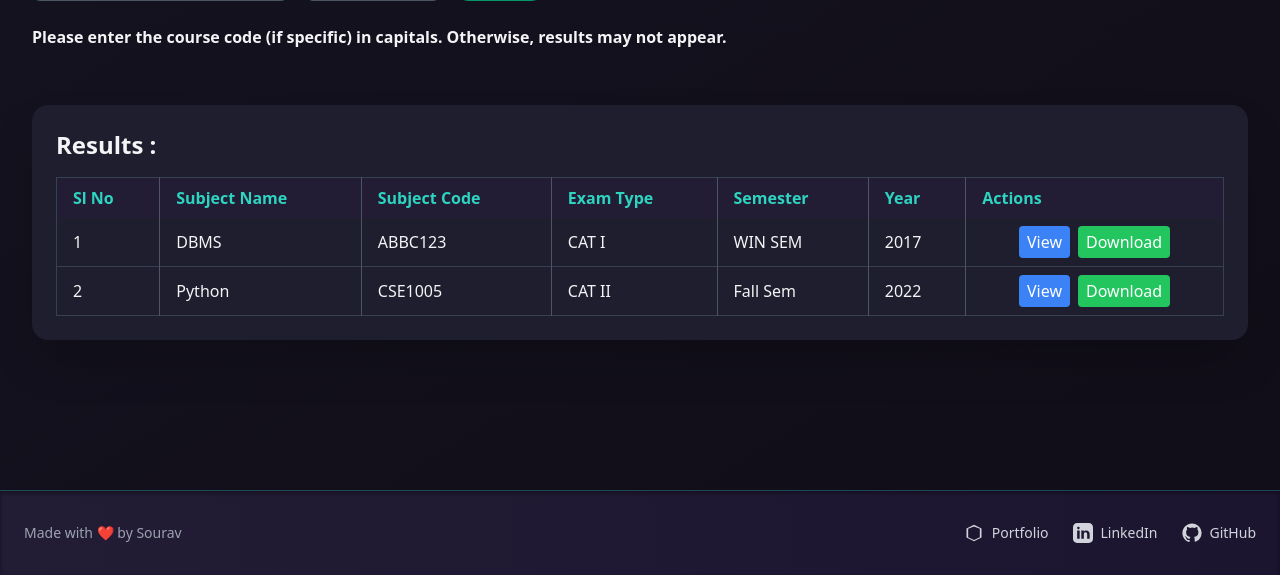
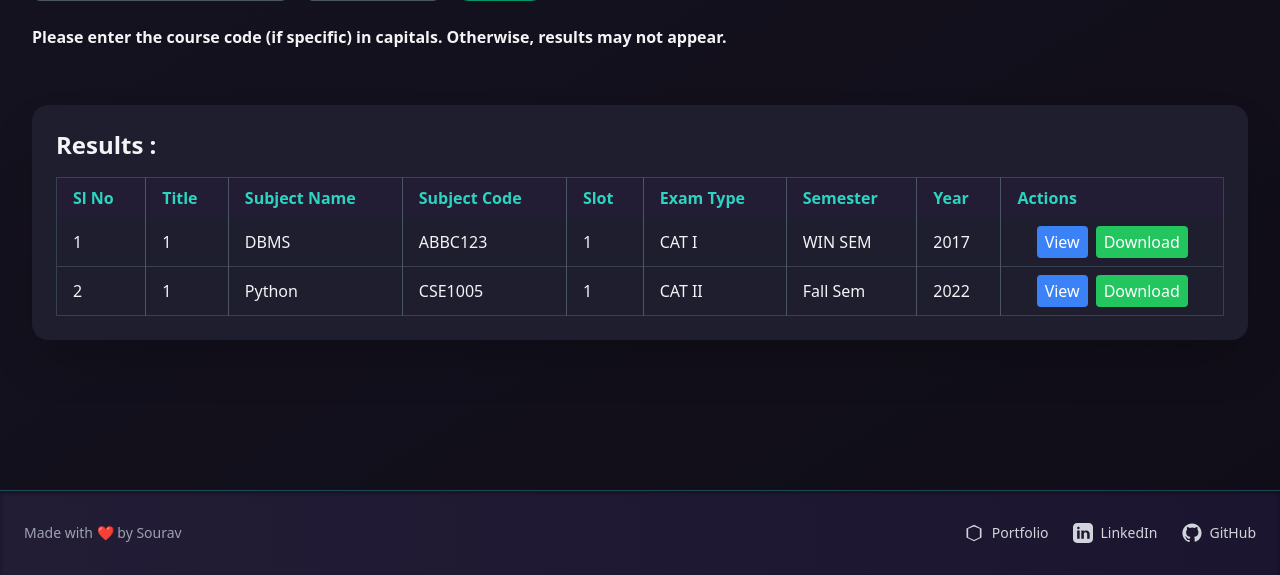
Before and after one commit to krishnasouravvemuri/PaperRepo, a Django app: page /QuestionPapers/ in a window 1280 px wide. Shown: the part 225-800 px from the top of the page. Run offline with Django 5.2, Linux system fonts and the light colour scheme; data comes from the database, SQL or seed files in the repository; some libraries are stand-ins or nearby versions.

Commit message:
Update QuestionPapers.html

```diff
--- a/papers/templates/QuestionPapers.html
+++ b/papers/templates/QuestionPapers.html
@@ -38,8 +38,10 @@
                 <thead class="bg-[#221c35] text-teal-400">
                     <tr>
                         <th class="px-4 py-2 border-r border-gray-600">Sl No</th>
+                        <th class="px-4 py-2 border-r border-gray-600">Title</th>
                         <th class="px-4 py-2 border-r border-gray-600">Subject Name</th>
                         <th class="px-4 py-2 border-r border-gray-600">Subject Code</th>
+                        <th class="px-4 py-2 border-r border-gray-600">Slot</th>
                         <th class="px-4 py-2 border-r border-gray-600">Exam Type</th>
                         <th class="px-4 py-2 border-r border-gray-600">Semester</th>
                         <th class="px-4 py-2 border-r border-gray-600">Year</th>
@@ -50,8 +52,10 @@
                     {% for paper in papers %}
                         <tr class="border-b border-gray-700 hover:bg-[#2a2235]">
                             <td class="px-4 py-2 border-r border-gray-600">{{ forloop.counter }}</td>
+                            <td class="px-4 py-2 border-r border-gray-600">{{ paper.question_paper_title }}</td>
                             <td class="px-4 py-2 border-r border-gray-600">{{ paper.subject_name }}</td>
                             <td class="px-4 py-2 border-r border-gray-600">{{ paper.subject_code }}</td>
+                            <td class="px-4 py-2 border-r border-gray-600">{{ paper.exam_slot }}</td>
                             <td class="px-4 py-2 border-r border-gray-600">{{ paper.exam_type }}</td>
                             <td class="px-4 py-2 border-r border-gray-600">{{ paper.semester }}</td>
                             <td class="px-4 py-2 border-r border-gray-600">{{ paper.year }}</td>
```
